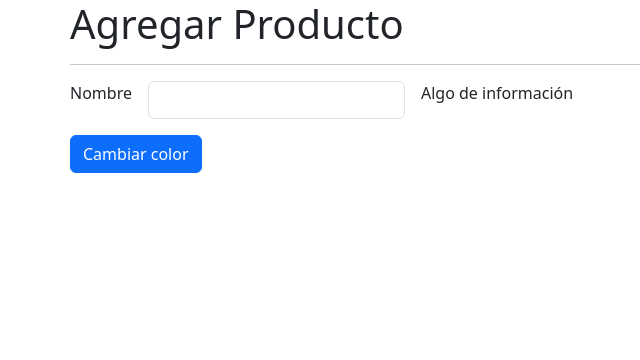
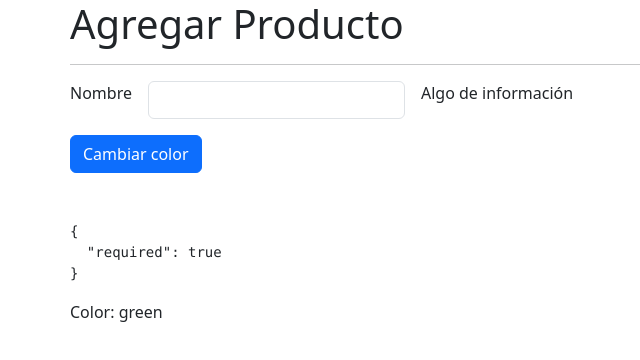
Before and after one commit to gaom13/Curso-Angular-Udemy, an Angular app in the folder bases/: page /products/product in a window 1280 px wide. Shown: the top 360 px of the page, without its empty margins (12-652 px from the left). Built offline with nearby package versions, Linux system fonts and the light colour scheme.

Commit message:
Creando formulario reactivo tradicional

```diff
--- a/bases/src/app/products/pages/productPage/productPage.component.html
+++ b/bases/src/app/products/pages/productPage/productPage.component.html
@@ -1,14 +1,14 @@
 <h1>Agregar Producto</h1>
 <hr>
 
-<form>
+<form [formGroup]="myForm">
   <div class="row g-3 aling-items-center mb-3">
     <div class="col-auto">
       <label>Nombre</label>
     </div>
 
     <div class="col-auto">
-      <input type="text" class="form-control">
+      <input formControlName="name" type="text" class="form-control">
     </div>
 
     <div class="col-auto">
@@ -19,8 +19,12 @@
 
   <div class="row">
     <div class="col">
-      <button class="btn btn-primary">Cambiar color</button>
+      <button (click)="changeColor()" class="btn btn-primary">Cambiar color</button>
     </div>
   </div>
 
 </form>
+
+
+<pre class="mt-5">{{ myForm.get('name')?.errors | json}}</pre>
+<p>Color: {{ color }}</p>
--- a/bases/src/app/products/pages/productPage/productPage.component.ts
+++ b/bases/src/app/products/pages/productPage/productPage.component.ts
@@ -1,5 +1,6 @@
 import { CommonModule } from '@angular/common';
-import { ChangeDetectionStrategy, Component, type OnInit } from '@angular/core';
+import { ChangeDetectionStrategy, Component, inject, type OnInit } from '@angular/core';
+import { FormBuilder, FormGroup, Validators } from '@angular/forms';
 
 @Component({
     selector: 'app-product-page',
@@ -13,6 +14,20 @@ import { ChangeDetectionStrategy, Component, type OnInit } from '@angular/core';
 })
 export class ProductPageComponent implements OnInit {
 
+    private fb = inject( FormBuilder);
+    // constructor( private fb: FormBuilder) {}
+
+    public color: string = 'green';
+
+    public myForm: FormGroup = this.fb.group({
+      name: ['', [ Validators.required, Validators.minLength(6), Validators.email ]]
+    });
+
+    changeColor() {
+      const color = '#xxxxxx'.replace(/x/g, y=>(Math.random()*16|0).toString(16));
+      this.color = color;
+    }
+
     ngOnInit(): void { }
 
 }
```
Also changed, not shown: bases/src/app/products/products.module.ts (+5 -2 lines).
